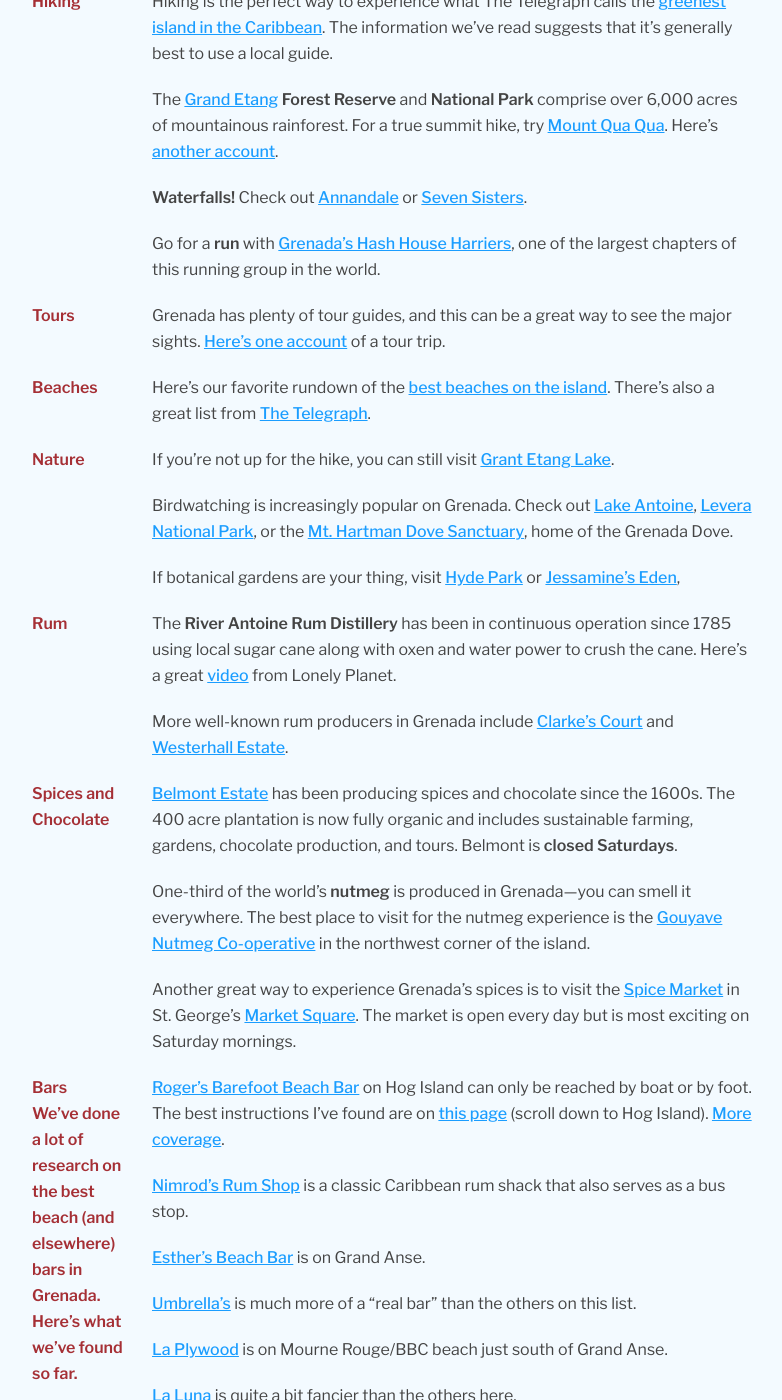
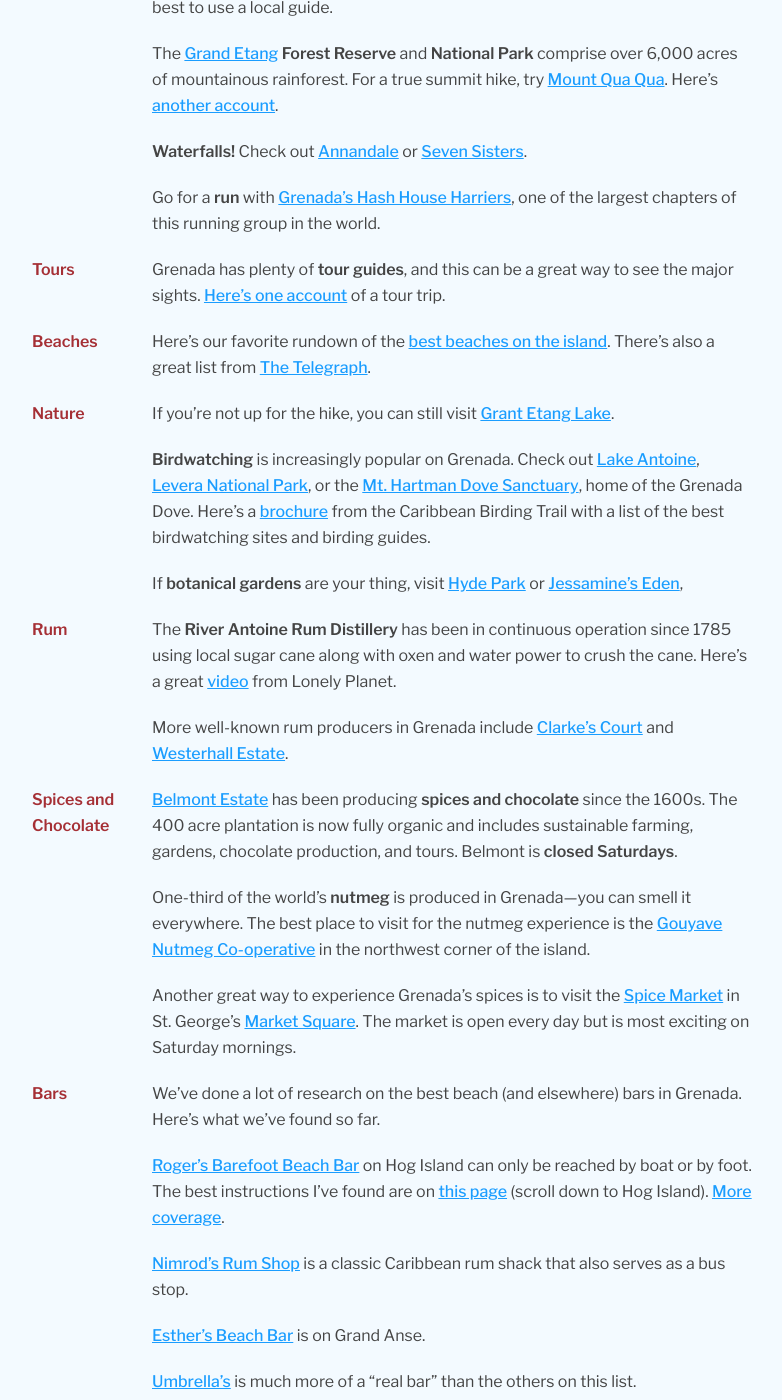
Before and after one commit to rossmeissl/bernsandblaise, a Jekyll site: the page built from index.md, in a window 1280 px wide and 1400 px high, scrolled down 3149 px. Shown: the whole window, without its empty margins (188-970 px from the left). Built offline with Jekyll 4.4.1, drawn with Linux system fonts in a browser that asks for light colours; some of the changed text lies outside the part shown.

Commit message:
Contact details and few more additions

```diff
--- a/_includes/registry.md
+++ b/_includes/registry.md
@@ -2,4 +2,4 @@
 
 As we said in our [letter](#wait-what), your presence is our present. If you can't come and really feel like you need to send us something, we'll have a few options here soon.
 
-Again, if you're joining us for our honeymoon, please skip the gifts.
+Again, if you're joining us for our honeymoon, please **skip the gifts**.
--- a/_includes/sights.md
+++ b/_includes/sights.md
@@ -4,12 +4,11 @@
 
 General
 : Grenada being a destination for Brits, The [Telegraph](https://www.telegraph.co.uk/travel/destinations/caribbean/grenada/articles/grenada-travel-guide/) has a good overview.
-: [Lonely Planet](https://www.lonelyplanet.com/grenada) has a good guide, and if you're looking for a book, their [Caribbean Islands](http://a.co/d/aHDdYD8) offering was updated just last year.
+: [Lonely Planet](https://www.lonelyplanet.com/grenada) has a good guide, and if you're looking for a **book**, their [Caribbean Islands](http://a.co/d/aHDdYD8) offering was updated just last year.
 : [National Geographic](https://www.nationalgeographic.com/travel/destinations/north-america/grenada/top-things-to-do/) gives a good rundown.
 
 St. George's
-: Widely considered the most beautiful capital city in the Caribbean. It's a short bus ride up from Grande Anse beach.
-: Here's an [overview](https://www.lonelyplanet.com/grenada/grenada-island/st-georges) from Lonely Planet
+: Widely considered the most beautiful **capital city** in the Caribbean. It's a short bus ride up from Grande Anse beach. Here's an [overview](https://www.lonelyplanet.com/grenada/grenada-island/st-georges) from Lonely Planet.
 : The **Carenage** is a scenic inlet in St. George's harbor, perfect for strolling around and taking in the brightly colored architecture.
 : [Fort Frederick](https://www.lonelyplanet.com/grenada/st-georges/attractions/fort-frederick/a/poi-sig/1395090/358047) is the island's best-preserved fort: originally French, then used by the British.
 : [Fort George](http://www.puregrenada.com/explore/attractions/historic-sites/fort-george/#.W6MVp9hKh0s) is the oldest defensive structure in Grenada.
@@ -22,27 +21,27 @@
 : Go for a **run** with [Grenada's Hash House Harriers](http://grenadahash.com/), one of the largest chapters of this running group in the world.
 
 Tours
-: Grenada has plenty of tour guides, and this can be a great way to see the major sights. [Here's one account](https://www.jmpeltier.com/2016/01/14/grenada-the-pre-tour-island-tour/) of a tour trip.
+: Grenada has plenty of **tour guides**, and this can be a great way to see the major sights. [Here's one account](https://www.jmpeltier.com/2016/01/14/grenada-the-pre-tour-island-tour/) of a tour trip.
 
 Beaches
 : Here's our favorite rundown of the [best beaches on the island](https://www.goatsontheroad.com/travel-guide-best-beaches-grenada/). There's also a great list from [The Telegraph](https://www.telegraph.co.uk/travel/destinations/caribbean/grenada/articles/grenada-beaches/).
 
 Nature
 : If you're not up for the hike, you can still visit [Grant Etang Lake](http://www.puregrenada.com/explore/attractions/eco-sites/grand-etang-lake/).
-: Birdwatching is increasingly popular on Grenada. Check out [Lake Antoine](http://www.puregrenada.com/explore/attractions/eco-sites/lake-antoine/), [Levera National Park](http://www.puregrenada.com/explore/attractions/eco-sites/levera-national-park/), or the [Mt. Hartman Dove Sanctuary](http://www.puregrenada.com/explore/attractions/eco-sites/mt-hartman-dove-sancturay/), home of the Grenada Dove.
-: If botanical gardens are your thing, visit [Hyde Park](https://www.hydeparkgrenada.com/where-to-find-us.html) or [Jessamine's Eden](http://www.jessamine-eden.com/),
+: **Birdwatching** is increasingly popular on Grenada. Check out [Lake Antoine](http://www.puregrenada.com/explore/attractions/eco-sites/lake-antoine/), [Levera National Park](http://www.puregrenada.com/explore/attractions/eco-sites/levera-national-park/), or the [Mt. Hartman Dove Sanctuary](http://www.puregrenada.com/explore/attractions/eco-sites/mt-hartman-dove-sancturay/), home of the Grenada Dove. Here's a [brochure](http://www.caribbeanbirdingtrail.org/wp-content/uploads/2013/01/Brochure-for-Grenada-and-Map.pdf) from the Caribbean Birding Trail with a list of the best birdwatching sites and birding guides.
+: If **botanical gardens** are your thing, visit [Hyde Park](https://www.hydeparkgrenada.com/where-to-find-us.html) or [Jessamine's Eden](http://www.jessamine-eden.com/),
 
 Rum
 : The **River Antoine Rum Distillery** has been in continuous operation since 1785 using local sugar cane along with oxen and water power to crush the cane. Here's a great [video](https://www.lonelyplanet.com/video/just-back-from-tasting-rum-in-grenada/v/vid/671) from Lonely Planet.
 : More well-known rum producers in Grenada include [Clarke's Court](http://www.clarkescourtrum.com/about-us) and [Westerhall Estate](http://www.grenadagrenadines.com/explore/attractions/historic-sites/westerhall-estate/).
 
 Spices and Chocolate
-: [Belmont Estate](http://www.belmontestate.net) has been producing spices and chocolate since the 1600s. The 400 acre plantation is now fully organic and includes sustainable farming, gardens, chocolate production, and tours. Belmont is **closed Saturdays**.
+: [Belmont Estate](http://www.belmontestate.net) has been producing **spices and chocolate** since the 1600s. The 400 acre plantation is now fully organic and includes sustainable farming, gardens, chocolate production, and tours. Belmont is **closed Saturdays**.
 : One-third of the world's **nutmeg** is produced in Grenada—you can smell it everywhere. The best place to visit for the nutmeg experience is the [Gouyave Nutmeg Co-operative](https://www.lonelyplanet.com/grenada/gouyave/attractions/nutmeg-processing-cooperative/a/poi-sig/1395288/1331176) in the northwest corner of the island.
 : Another great way to experience Grenada's spices is to visit the [Spice Market](https://www.usatoday.com/story/travel/experience/food-and-wine/2017/04/06/spice-market-square-st-georges-grenada/100070154/) in St. George's [Market Square](https://www.lonelyplanet.com/grenada/st-georges/attractions/st-george-s-market-square/a/poi-sig/1395094/358052). The market is open every day but is most exciting on Saturday mornings.
 
 Bars
-We've done a lot of research on the best beach (and elsewhere) bars in Grenada. Here's what we've found so far.
+: We've done a lot of research on the best beach (and elsewhere) bars in Grenada. Here's what we've found so far.
 : [Roger's Barefoot Beach Bar](https://www.facebook.com/Rogers-Barefoot-Beach-Bar-279452722107143/) on Hog Island can only be reached by boat or by foot. The best instructions I've found are on [this page](https://www.goatsontheroad.com/travel-guide-best-beaches-grenada/) (scroll down to Hog Island). [More coverage](https://beachbarbums.com/2015/11/19/liming-the-day-away-at-rogers-beach-bar-in-grenada/).
 : [Nimrod's Rum Shop](https://www.facebook.com/Nimrods-Rum-Shop-171746412936916/) is a classic Caribbean rum shack that also serves as a bus stop.
 : [Esther's Beach Bar](https://www.facebook.com/esthers.beachbar) is on Grand Anse.
@@ -56,6 +55,5 @@
 
 Water activities
 : **Snorkling** is a big deal in Grenada, with the world's first [underwater sculpture park](https://www.lonelyplanet.com/grenada/st-georges/attractions/underwater-sculpture-park/a/poi-sig/1555233/358047) and the Grenada Marine Protected Area just north of St. George's. [Here's a list](http://caribya.com/grenada/snorkeling/).
-: You can also go **diving** and explore huge shipwrecks and coral reefs. Here's a [list of dive sites](https://www.divegrenada.com/sites.htm).
-: [Top Dive Sites](https://www.lonelyplanet.com/grenada/in-location/activities/a/nar/5b0cbad0-d52c-4564-aa6a-8786c80fe2e7/358047)
+: You can also go **diving** and explore huge shipwrecks and coral reefs. Here's a [list of dive sites](https://www.divegrenada.com/sites.htm) and another from [Lonely Planet](https://www.lonelyplanet.com/grenada/in-location/activities/a/nar/5b0cbad0-d52c-4564-aa6a-8786c80fe2e7/358047).
 : **Surfing** is [also apparently a thing](https://sloutdoorsmag.com/travel/surfspots/surfing-grenada/) in Grenada.
--- a/_includes/travel.md
+++ b/_includes/travel.md
@@ -1,6 +1,6 @@
 ## Travel
 
-Generally speaking, the easiest and most affordable option will be to take one of JetBlue's daily nonstop flights from JFK airport in New York. Flight search engines may not always "find" these routes, because they often require an overnight stay in NYC on your outbound leg: the flight leaves first thing in the morning.
+Generally speaking, the easiest and most affordable option will be to take one of **JetBlue's daily nonstop flights** from JFK airport in New York. Flight search engines may not always "find" these routes, because they often require an overnight stay in NYC on your outbound leg: the flight leaves first thing in the morning.
 
 Airport
 : Maurice Bishop International Airport (**GND**)
--- a/index.md
+++ b/index.md
@@ -12,3 +12,4 @@
 {% include lodging.md %}
 {% include travel.md %}
 {% include registry.md %}
+{% include contact.md %}
```
Also changed, not shown: _includes/contact.md (added, +9 -0 lines), family.md (+1 -0 lines).
